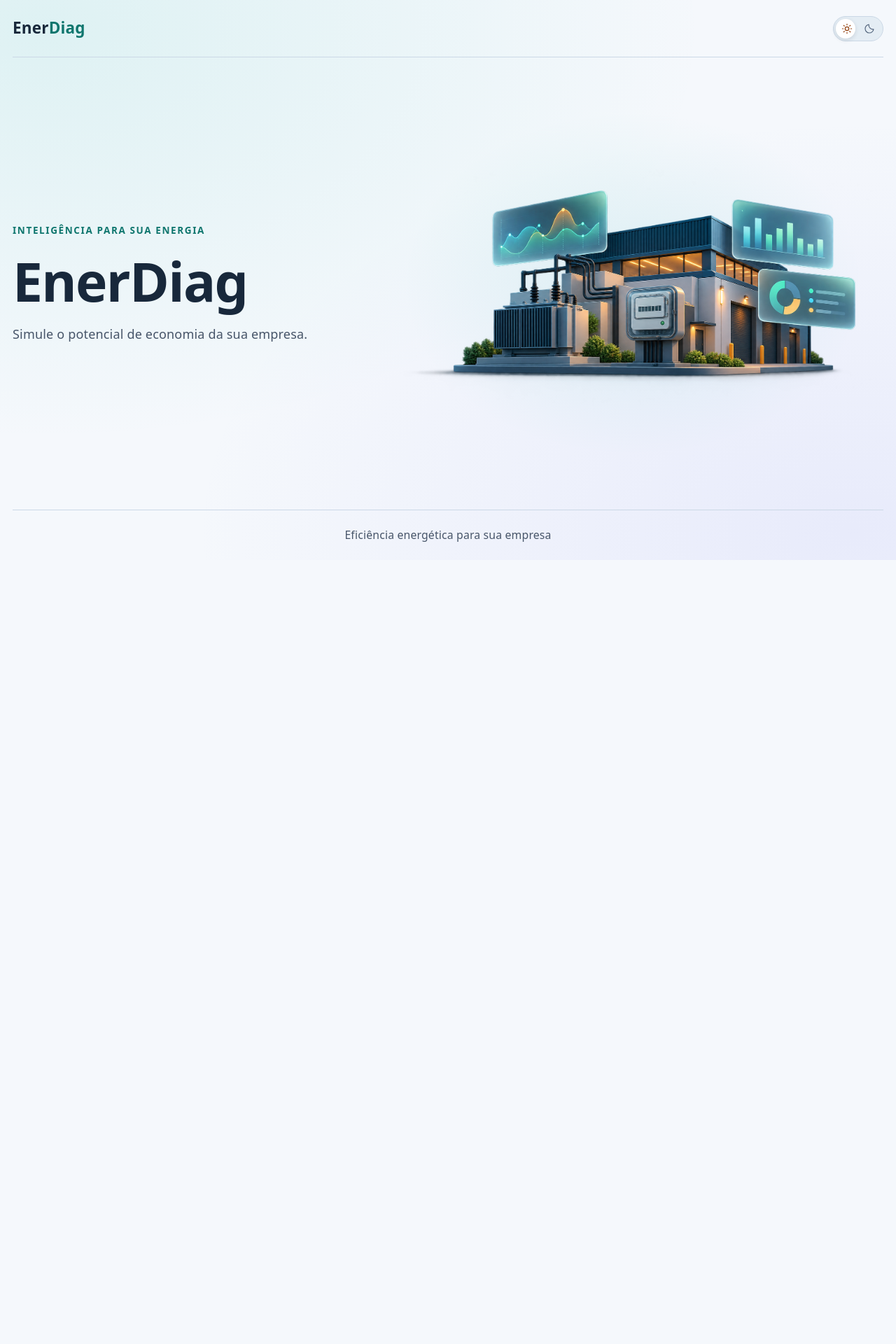
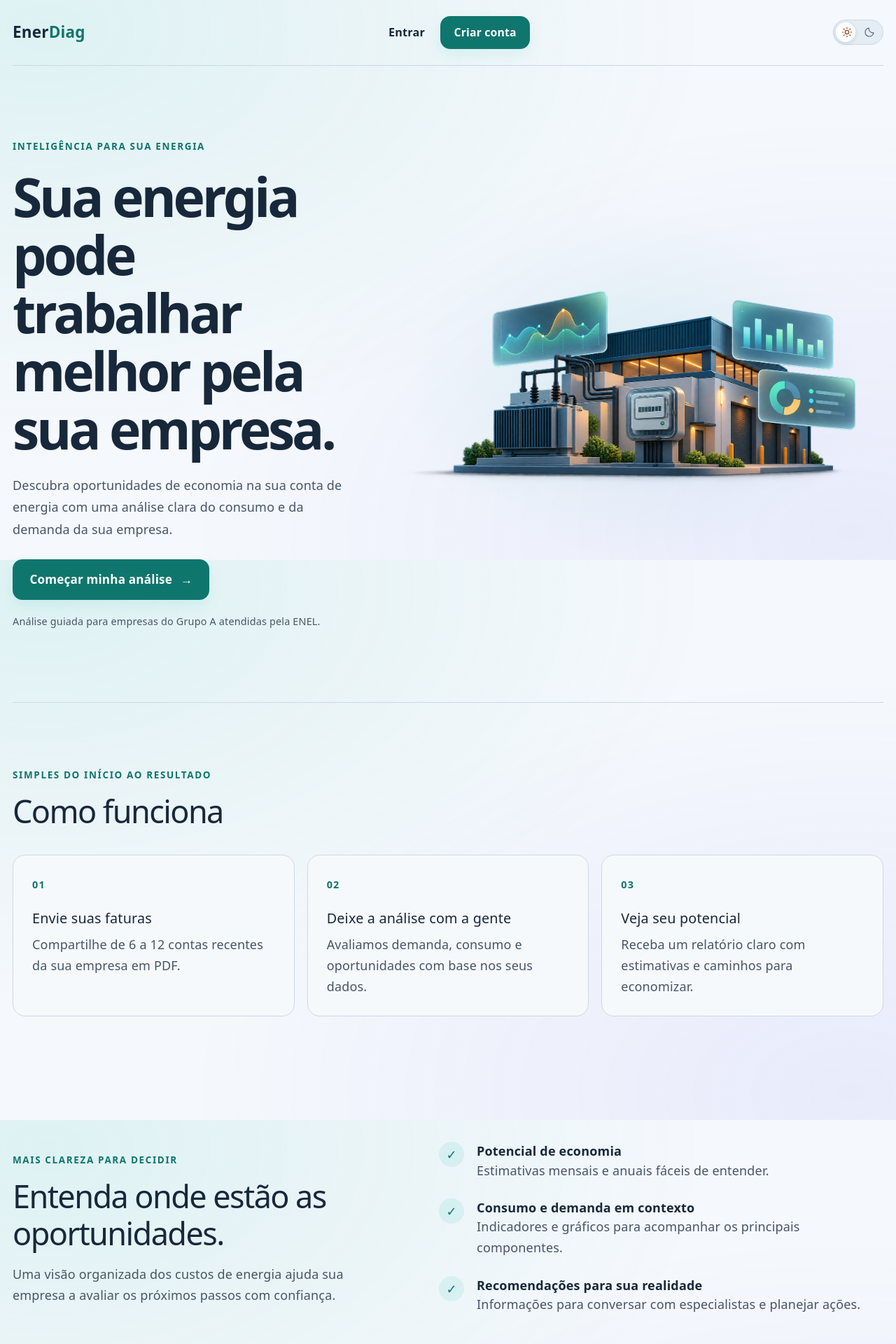
Before and after one commit to virgilio-vpr/EnerDiag, a React (Vite) app in the folder frontend/: page / in a window 1280 px wide. Shown: the top 1920 px of the page at 70% size. Before the commit the page ends 800 px from the top, so only its background shows below. Built offline with nearby package versions, Linux system fonts and the light colour scheme.

Commit message:
Build customer landing page

```diff
--- a/frontend/src/App.css
+++ b/frontend/src/App.css
@@ -14,6 +14,32 @@
   padding-block: 1.25rem;
   border-bottom: 1px solid var(--border);
 }
+
+.header-actions { display: flex; align-items: center; gap: 1.25rem; }
+.header-login, .app-footer a { color: var(--text-h); font-size: 0.9rem; font-weight: 650; text-decoration: none; }
+.header-login:hover, .app-footer a:hover { color: var(--accent); }
+.button {
+  display: inline-flex;
+  align-items: center;
+  justify-content: center;
+  gap: 0.65rem;
+  min-height: 3.2rem;
+  padding: 0.75rem 1.3rem;
+  color: #fff;
+  background: #0f766e;
+  border: 1px solid #0f766e;
+  border-radius: 0.75rem;
+  box-shadow: 0 8px 20px var(--glow-primary);
+  font-size: 0.95rem;
+  font-weight: 700;
+  text-decoration: none;
+  transition: transform 160ms ease, box-shadow 160ms ease, background-color 160ms ease;
+}
+.button:hover { background: #115e59; box-shadow: 0 12px 26px var(--glow-primary); transform: translateY(-1px); }
+.button:focus-visible, .header-login:focus-visible, .app-footer a:focus-visible { outline: 2px solid var(--accent); outline-offset: 4px; }
+.button--small { min-height: 2.65rem; padding: 0.55rem 1rem; font-size: 0.875rem; }
+:root[data-theme="dark"] .button { color: #102b2a; background: #5eead4; border-color: #5eead4; }
+:root[data-theme="dark"] .button:hover { background: #99f6e4; }
 
 .app-footer {
   justify-content: center;
@@ -86,13 +112,12 @@
   .theme-toggle, .theme-toggle__thumb { transition: none; }
 }
 
-#center {
+.hero {
   display: grid;
-  flex: 1;
   grid-template-columns: minmax(0, 0.8fr) minmax(0, 1.2fr);
   align-items: center;
   gap: clamp(1.5rem, 4vw, 4rem);
-  padding-block: clamp(3rem, 9vw, 7rem);
+  padding-block: clamp(3.5rem, 8vw, 7rem);
 }
 
 .hero-copy { max-width: 28rem; }
@@ -108,11 +133,13 @@
 .hero-copy h1 {
   font-size: clamp(2.75rem, 6vw, 4.75rem);
   font-weight: 650;
-  line-height: 1.1;
-  margin-block: 1rem;
+  letter-spacing: -0.055em;
+  line-height: 1.08;
+  margin: 1rem 0 1.25rem;
 }
 
-.hero-description { line-height: 1.75; }
+.hero-description { max-width: 29rem; margin-bottom: 1.5rem; line-height: 1.75; }
+.hero-note { margin-top: 1rem; font-size: 0.8rem; }
 
 .hero-artwork {
   position: relative;
@@ -135,13 +162,48 @@
 }
 
 @media (max-width: 1024px) {
-  #center { grid-template-columns: minmax(0, 1fr); text-align: center; }
+  .hero { grid-template-columns: minmax(0, 1fr); text-align: center; }
   .hero-copy { margin-inline: auto; }
+  .hero-description { margin-inline: auto; }
   .hero-artwork { width: min(100%, 40rem); margin-inline: auto; }
 }
 
+.landing-section { padding-block: clamp(3.5rem, 7vw, 6rem); }
+.process-section { border-top: 1px solid var(--border); }
+.section-eyebrow { color: var(--accent); font-size: 0.75rem; font-weight: 750; letter-spacing: 0.12em; text-transform: uppercase; }
+.landing-section > h2, .benefits-copy h2, .closing-cta h2 { margin: 0.65rem 0 2rem; font-size: clamp(1.8rem, 4vw, 2.5rem); letter-spacing: -0.035em; }
+.process-grid { display: grid; grid-template-columns: repeat(3, minmax(0, 1fr)); gap: 1rem; margin-top: 2rem; }
+.info-card { min-height: 11rem; padding: 1.5rem; border: 1px solid var(--border); border-radius: 1rem; background: color-mix(in srgb, var(--bg) 88%, var(--code-bg)); }
+.step-number { display: inline-block; margin-bottom: 1.25rem; color: var(--accent); font-size: 0.8rem; font-weight: 800; letter-spacing: 0.08em; }
+.info-card h3 { margin: 0 0 0.55rem; color: var(--text-h); font-size: 1.1rem; }
+.info-card p, .benefits-copy > p:last-child, .benefits-list p, .privacy-banner p { line-height: 1.65; }
+.benefits-section { display: grid; grid-template-columns: 0.9fr 1.1fr; align-items: center; gap: clamp(2rem, 7vw, 6rem); }
+.benefits-copy h2 { margin-bottom: 1rem; }
+.benefits-list { display: grid; gap: 1.4rem; margin: 0; padding: 0; list-style: none; }
+.benefits-list li { display: flex; gap: 1rem; align-items: flex-start; }
+.benefits-list li > span { display: grid; width: 2rem; height: 2rem; flex: 0 0 auto; place-items: center; color: var(--accent); background: var(--accent-bg); border-radius: 50%; font-weight: 800; }
+.benefits-list strong { color: var(--text-h); }
+.privacy-banner { display: flex; gap: 1.25rem; align-items: flex-start; padding: clamp(1.5rem, 4vw, 2.5rem); border: 1px solid var(--accent-border); border-radius: 1rem; background: var(--accent-bg); }
+.privacy-banner h2 { margin: 0 0 0.5rem; color: var(--text-h); font-size: 1.25rem; }
+.privacy-icon { display: grid; width: 2.5rem; height: 2.5rem; flex: 0 0 auto; place-items: center; color: var(--accent); border: 1px solid var(--accent-border); border-radius: 0.75rem; font-size: 1.35rem; }
+.closing-cta { padding-block: clamp(4rem, 8vw, 6rem); text-align: center; }
+.closing-cta h2 { margin-bottom: 1.5rem; }
+
 @media (max-width: 640px) {
   .app-shell { width: 100%; padding-inline: 1rem; box-sizing: border-box; }
-  .app-header { align-items: flex-start; }
-  #center { padding: 2rem 0; }
+  .app-header { align-items: center; }
+  .header-actions { gap: 0.75rem; }
+  .header-login { font-size: 0.82rem; }
+  .button--small { min-height: 2.4rem; padding-inline: 0.75rem; }
+  .hero { padding: 3rem 0 2rem; }
+  .hero-copy h1 { font-size: clamp(2.4rem, 11vw, 3.6rem); }
+  .process-grid, .benefits-section { grid-template-columns: minmax(0, 1fr); }
+  .process-grid { gap: 0.75rem; }
+  .info-card { min-height: 0; padding: 1.25rem; }
+  .step-number { margin-bottom: 0.75rem; }
+  .benefits-section { gap: 1.5rem; }
+  .privacy-banner { gap: 0.9rem; }
+  .app-footer { flex-wrap: wrap; }
 }
+
+@media (prefers-reduced-motion: reduce) { .button { transition: none; } }
--- a/frontend/src/App.tsx
+++ b/frontend/src/App.tsx
@@ -13,6 +13,10 @@ function App() {
       <ApiErrorHandler />
       <header className="app-header">
         <a className="brand" href="/">Ener<span>Diag</span></a>
+        <nav className="header-actions" aria-label="Acesso">
+          <a className="header-login" href="/login">Entrar</a>
+          <a className="button button--small" href="/register">Criar conta</a>
+        </nav>
         <button
           type="button"
           className="theme-toggle"
@@ -31,11 +35,14 @@ function App() {
           </svg>
         </button>
       </header>
-      <main id="center">
+      <main>
+        <section className="hero" aria-labelledby="hero-title">
           <div className="hero-copy">
             <p className="hero-eyebrow">Inteligência para sua energia</p>
-          <h1>EnerDiag</h1>
-          <p className="hero-description">Simule o potencial de economia da sua empresa.</p>
+            <h1 id="hero-title">Sua energia pode trabalhar melhor pela sua empresa.</h1>
+            <p className="hero-description">Descubra oportunidades de economia na sua conta de energia com uma análise clara do consumo e da demanda da sua empresa.</p>
+            <a className="button" href="/register">Começar minha análise <span aria-hidden="true">→</span></a>
+            <p className="hero-note">Análise guiada para empresas do Grupo A atendidas pela ENEL.</p>
           </div>
           <div className="hero-artwork">
             <img
@@ -46,8 +53,43 @@ function App() {
               fetchPriority="high"
             />
           </div>
+        </section>
+
+        <section className="landing-section process-section" aria-labelledby="process-title">
+          <p className="section-eyebrow">Simples do início ao resultado</p>
+          <h2 id="process-title">Como funciona</h2>
+          <div className="process-grid">
+            <article className="info-card"><span className="step-number">01</span><h3>Envie suas faturas</h3><p>Compartilhe de 6 a 12 contas recentes da sua empresa em PDF.</p></article>
+            <article className="info-card"><span className="step-number">02</span><h3>Deixe a análise com a gente</h3><p>Avaliamos demanda, consumo e oportunidades com base nos seus dados.</p></article>
+            <article className="info-card"><span className="step-number">03</span><h3>Veja seu potencial</h3><p>Receba um relatório claro com estimativas e caminhos para economizar.</p></article>
+          </div>
+        </section>
+
+        <section className="landing-section benefits-section" aria-labelledby="benefits-title">
+          <div className="benefits-copy">
+            <p className="section-eyebrow">Mais clareza para decidir</p>
+            <h2 id="benefits-title">Entenda onde estão as oportunidades.</h2>
+            <p>Uma visão organizada dos custos de energia ajuda sua empresa a avaliar os próximos passos com confiança.</p>
+          </div>
+          <ul className="benefits-list">
+            <li><span aria-hidden="true">✓</span><div><strong>Potencial de economia</strong><p>Estimativas mensais e anuais fáceis de entender.</p></div></li>
+            <li><span aria-hidden="true">✓</span><div><strong>Consumo e demanda em contexto</strong><p>Indicadores e gráficos para acompanhar os principais componentes.</p></div></li>
+            <li><span aria-hidden="true">✓</span><div><strong>Recomendações para sua realidade</strong><p>Informações para conversar com especialistas e planejar ações.</p></div></li>
+          </ul>
+        </section>
+
+        <section className="privacy-banner" aria-labelledby="privacy-title">
+          <div className="privacy-icon" aria-hidden="true">◈</div>
+          <div><h2 id="privacy-title">Seus dados tratados com cuidado</h2><p>Suas faturas são usadas para preparar a análise e não ficam disponíveis publicamente. Você controla sua conta e pode solicitar a exclusão dos seus dados.</p></div>
+        </section>
+
+        <section className="closing-cta" aria-labelledby="closing-title">
+          <p className="section-eyebrow">O próximo passo começa aqui</p>
+          <h2 id="closing-title">Faça sua energia render mais.</h2>
+          <a className="button" href="/register">Criar minha conta <span aria-hidden="true">→</span></a>
+        </section>
       </main>
-      <footer className="app-footer">Eficiência energética para sua empresa</footer>
+      <footer className="app-footer"><span>Eficiência energética para sua empresa</span><a href="/register">Começar análise</a></footer>
     </div>
   )
 }
```
Also changed, not shown: 3 other files (tests, documents, lock files or other folders). Lines whose indentation alone changed are shown as unchanged.
